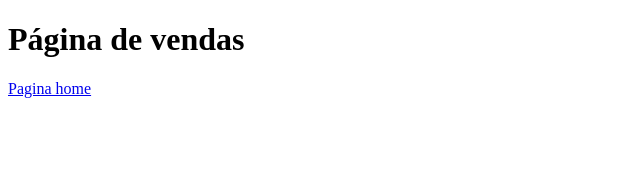
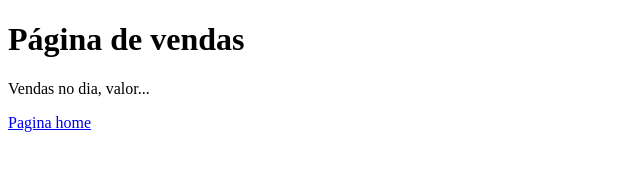
Before and after one commit to Dalfior/aulagithub, a plain HTML site: page vendas.html in a window 1280 px wide. Shown: the whole page, without its empty margins (0-640 px from the left). Drawn offline with Linux system fonts and the light colour scheme.

Commit message:
Acrescentado valor das vendas

```diff
--- a/vendas.html
+++ b/vendas.html
@@ -8,6 +8,7 @@
 </head>
 <body>
     <h1>Página de vendas</h1>
+    <p>Vendas no dia, valor...</p>
     <a href="index.html">Pagina home</a>
 </body>
 </html>
```
